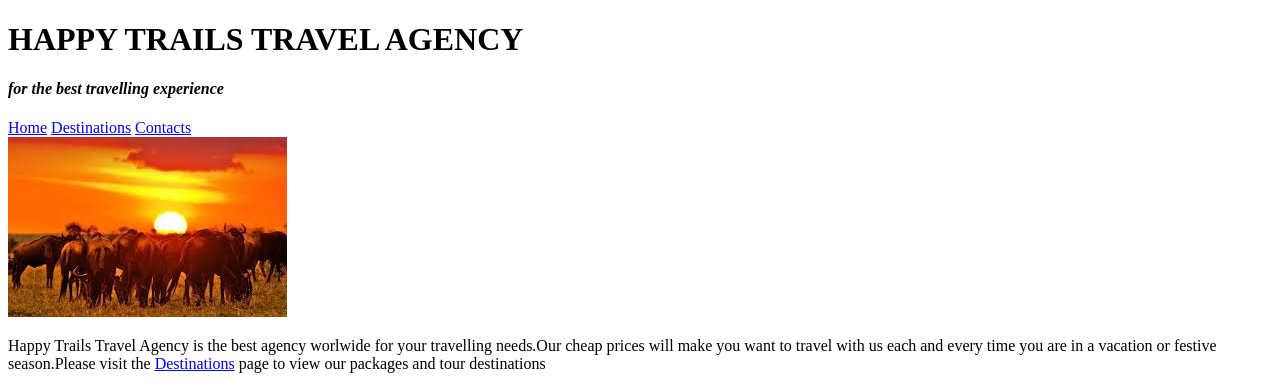
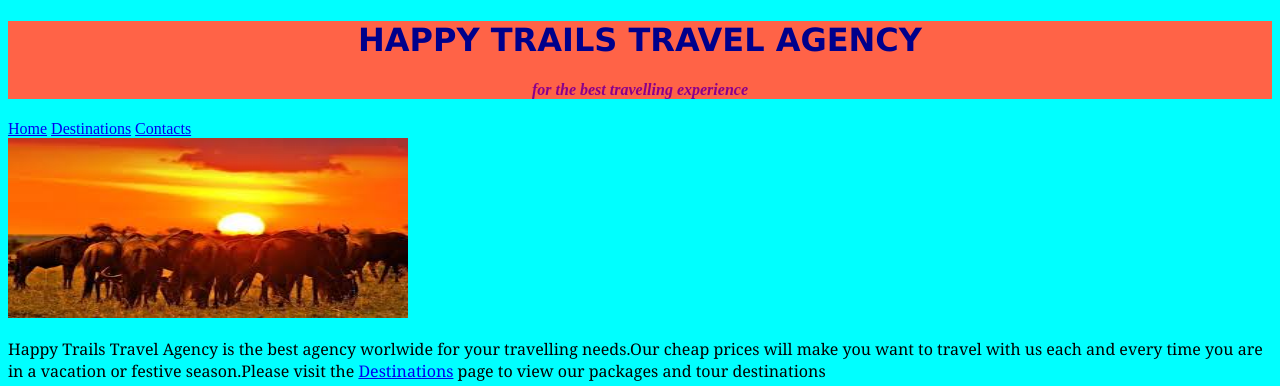
Before and after one commit to marknesh/travel-agency, a plain HTML site: page index.html in a window 1280 px wide. Shown: the top 386 px of the page. Drawn offline with Linux system fonts and the light colour scheme.

Commit message:
change to index.html

```diff
--- /dev/null
+++ b/css/styles.css
@@ -0,0 +1,11 @@
+img{width: 400px;height: 180px;}
+p{font-family: Cambria, Cochin, Georgia, Times, 'Times New Roman', serif;
+}
+body{background-color: aqua;
+}
+h1{text-align: center;
+color: darkblue;
+font-family: Verdana, Geneva, Tahoma, sans-serif;}
+h4{text-align: center;
+color: darkmagenta;}
+div{background-color: tomato;}
--- a/css/stylescontacts.css
+++ b/css/stylescontacts.css
@@ -0,0 +1,3 @@
+body{background-color: lightcoral;
+}
+span{color: green;}
--- a/css/stylesdestinations.css
+++ b/css/stylesdestinations.css
@@ -0,0 +1,8 @@
+body{background-color:orange;
+}
+div.old{color:brown;
+font-style: italic;
+font-family: fantasy;}
+
+div.new{color: cornflowerblue;
+font-family: Verdana, Geneva, Tahoma, sans-serif;}
--- a/css/stylespopular.css
+++ b/css/stylespopular.css
@@ -0,0 +1,3 @@
+body{background-color: greenyellow;
+}
+img{width: 289px;height: 180px;}
--- /dev/null
+++ b/css/stylestropical.css
@@ -0,0 +1,5 @@
+body{background-color:gray;
+}
+h1{color: darkred;
+font-style: italic;
+font-family: fantasy;}
--- a/css/syles.css
+++ /dev/null
@@ -1 +0,0 @@
-img{width: 279px;height: 180px;}
--- a/travel-agency.html
+++ b/index.html
@@ -1,13 +1,13 @@
 <!DOCTYPE html>
 <html>
     <head>
-        <link href="css/syles.css" rel="stylesheet" type="text/css">
+        <link href="css/styles.css" rel="stylesheet" type="text/css">
         <title>Happy Trails Travel Agency</title>
     </head>
-    <body>
-        <h1>HAPPY TRAILS TRAVEL AGENCY</h1>
-        <h4><i>for the best travelling experience</i></h4>
-        <a href="travel-agency.html">Home</a>
+   <div><body>
+       <h1>HAPPY TRAILS TRAVEL AGENCY</h1>
+        <h4><i>for the best travelling experience</i></h4></div>
+        <a href="index.html">Home</a>
         <a href="Destinations.html">Destinations</a>
         <a href="Contacts.html">Contacts</a><br>
         <img src="images/home.jpeg" alt="">
```
Also changed, not shown: Contacts.html (+2 -2 lines), Destinations.html (+4 -4 lines), Popular.html (+1 -1 lines), Tropical.html (+4 -4 lines), css/stylestropical.html (deleted).
